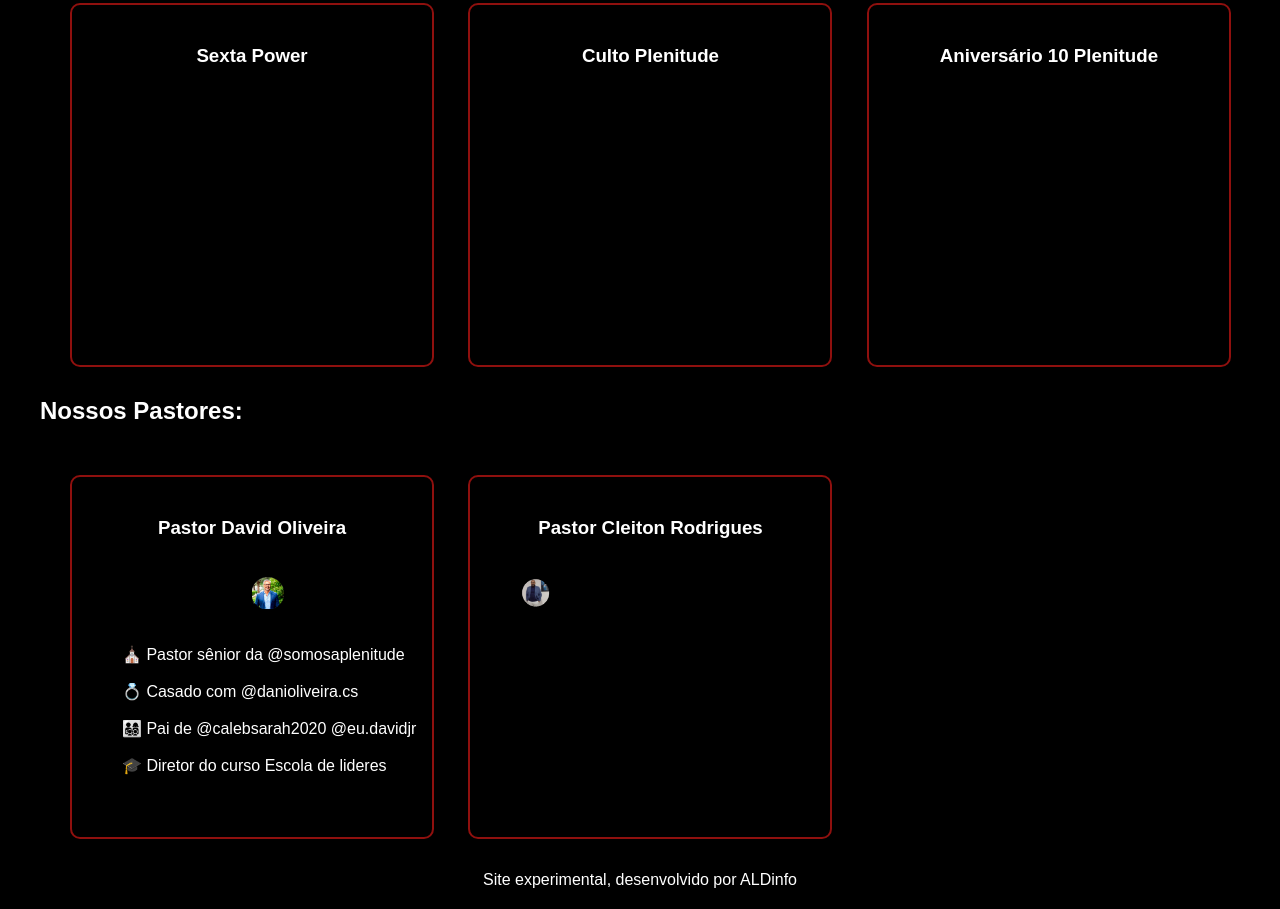
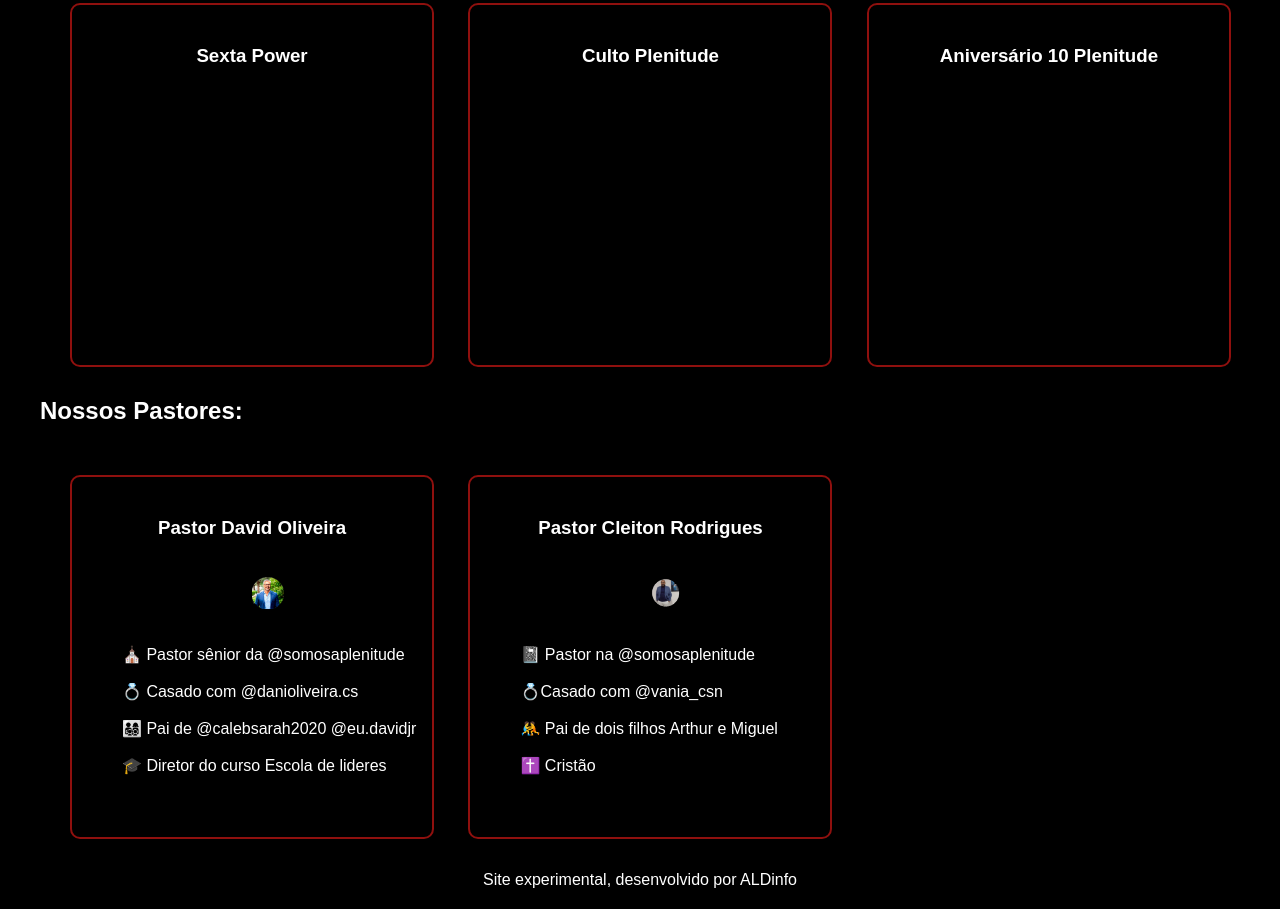
Before and after one commit to alygomes28/Site-Plenitude, a plain HTML site: page index.html in a window 1280 px wide. Shown: the part 1236-2145 px from the top of the page. Drawn offline with Linux system fonts and the light colour scheme.

Commit message:
atualização site plenitude

```diff
--- a/estilo/style.css
+++ b/estilo/style.css
@@ -197,7 +197,7 @@ div#cleiton p{
 
 div#cleiton img{
     position: absolute;
-    left: 50px;
+    left: 50%;
     top: 100px
 
 
--- a/index.html
+++ b/index.html
@@ -64,6 +64,12 @@
 
                 <div class="pastor" id="cleiton">
                     <h3>Pastor Cleiton Rodrigues</h3>
+                    <p>
+                        <br>📓 Pastor na @somosaplenitude</br>
+                        <br>💍Casado com @vania_csn</br>
+                        <br>🤼 Pai de dois filhos Arthur e Miguel</br>
+                        <br>✝️ Cristão</br>
+                    </p>
                     <img src="imagens/cleiton.png" alt="Pastor Cleiton">
                 </div>
 
```
